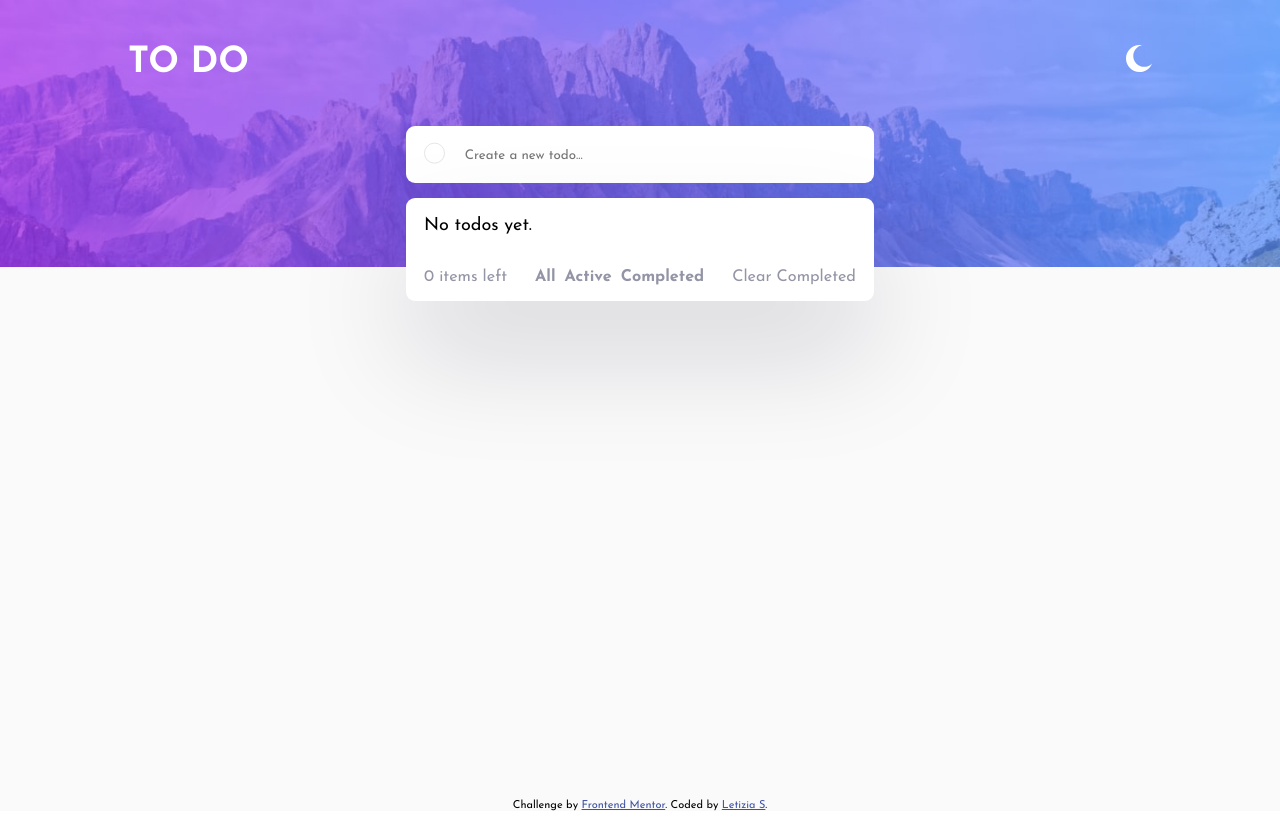
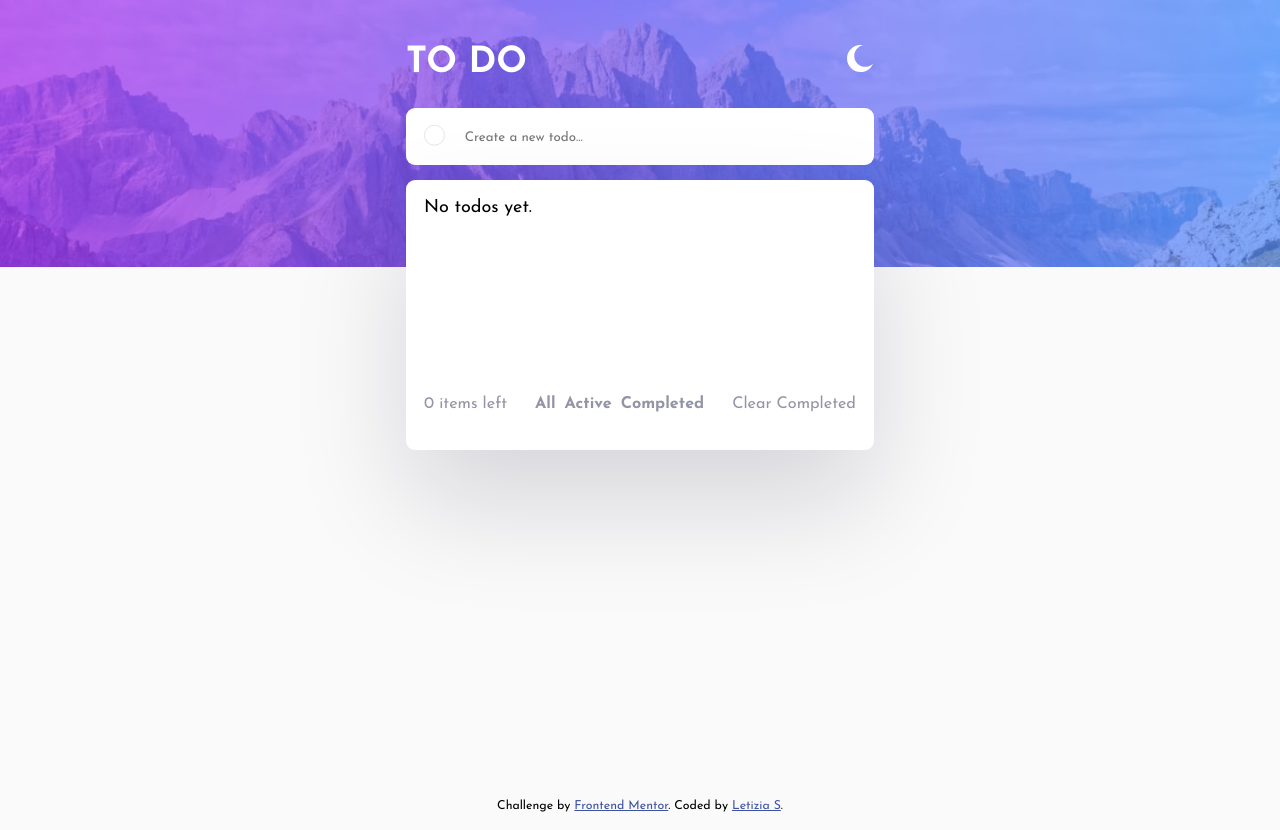
Before and after one commit to letizia-sorrentino/todo-app, a React (Vite) app: page / in a window 1280 px wide. Built offline with nearby package versions, Linux system fonts and the light colour scheme.

Commit message:
updated header styles

```diff
--- a/src/components/Header.tsx
+++ b/src/components/Header.tsx
@@ -14,6 +14,18 @@ const Header = () => {
 
   return (
     <>
+      <div className="headerContainer">
+        <h1 className="appTitle">TO DO</h1>
+        <img
+          onClick={() => {
+            dispatch(toggleTheme());
+          }}
+          className="iconMode"
+          src={isDarkTheme ? iconSun : iconMoon}
+          alt="icon-mode"
+        />
+
+      </div>
       <img
         className="headerImage"
         src={isDarkTheme ? mobileDark : mobileLight}
@@ -24,17 +36,6 @@ const Header = () => {
         src={isDarkTheme ? desktopDark : desktopLight}
         alt="desktop-background"
       />
-      <div className="headerContainer">
-        <h1 className="appTitle">TO DO</h1>
-        <img
-          onClick={() => {
-            dispatch(toggleTheme());
-          }}
-          className="iconMode"
-          src={isDarkTheme ? iconSun : iconMoon}
-          alt="icon-mode"
-        />
-      </div>
     </>
   );
 };
--- a/src/components/TodosCounter.tsx
+++ b/src/components/TodosCounter.tsx
@@ -19,7 +19,7 @@ const TodosCounter = () => {
   return (
     <>
       <div className="todosCounter">
-        <p className="counter"> {total} items left </p>
+        <button className="counter"> {total} items left </button>
         <FilterButtons />
         <button className="clearButton" onClick={() => clearCompleted()}>
           Clear Completed
--- a/src/components/TodosList.tsx
+++ b/src/components/TodosList.tsx
@@ -62,7 +62,7 @@ const TodosList = () => {
           </ul>
         ))
       ) : (
-        <p>No todos yet.</p>
+        <p className="emptyTodos">No todos yet.</p>
       )}
     </>
   );
--- a/src/styles/AddTodoForm.css
+++ b/src/styles/AddTodoForm.css
@@ -1,30 +1,26 @@
-/* Light theme colours */
-.lightTheme .todoFormContainer {
-    background-color: hsl(0, 0%, 100%);
+/* General styles */
+.todoFormContainer {
     border-radius: 0.5rem;
     padding: 1rem;
     margin: 0 2rem;
     position: absolute;
-    top: 7rem;
+    top: 6rem;
     width: 80vw;
     display: flex;
     gap: 1rem;
 }
 
-.lightTheme .todoForm {
+.todoForm {
     outline: none;
     border: none;
-    background-color: hsl(0, 0%, 100%);
-
 }
 
-.lightTheme input::placeholder {
+input::placeholder {
     font-family: 'Josefin Sans', sans-serif;
 }
 
-.lightTheme .checkbox {
+.checkbox {
     appearance: none;
-    background-color: hsl(0, 0%, 100%);
     border: 0.1rem solid hsl(0, 0%, 90%);
     margin: 0;
     font: inherit;
@@ -34,40 +30,31 @@
     transform: translateY(-0.075em);
 }
 
+/* Light theme colours */
+.lightTheme .todoFormContainer {
+    background-color: hsl(0, 0%, 100%);
+}
+
+.lightTheme .todoForm {
+    background-color: hsl(0, 0%, 100%);
+}
+
+.lightTheme .checkbox {
+    background-color: hsl(0, 0%, 100%);
+}
+
 
 /* Dark theme colours */
 .darkTheme .todoFormContainer {
     background-color: hsl(235, 24%, 19%);
-    border-radius: 0.5rem;
-    padding: 1rem;
-    margin: 0 2rem;
-    position: absolute;
-    top: 7rem;
-    width: 80vw;
-    display: flex;
-    gap: 1rem;
 }
 
 .darkTheme .todoForm {
-    outline: none;
-    border: none;
     background-color: hsl(235, 24%, 19%);
 }
 
-.darkTheme input::placeholder {
-    font-family: 'Josefin Sans', sans-serif;
-}
-
 .darkTheme .checkbox {
-    appearance: none;
     background-color: hsl(235, 24%, 19%);
-    border: 0.1rem solid hsl(0, 0%, 90%);
-    margin: 0;
-    font: inherit;
-    width: 1.15em;
-    height: 1.15em;
-    border-radius: 50%;
-    transform: translateY(-0.075em);
 }
 
 /* Media Queries */
--- a/src/styles/App.css
+++ b/src/styles/App.css
@@ -1,52 +1,18 @@
-/* Light theme colours */
-.lightTheme {
-  background-color: hsl(0, 0%, 98%);
-  color: hsl(0, 0%, 0%);
-}
-
-.lightTheme .AppMain {
+/* App Styles */
+.AppMain {
   display: flex;
   flex-direction: column;
   height: 100vh;
   justify-content: space-between;
   align-items: center;
-  background-color: hsl(0, 0%, 98%);
 }
 
-.lightTheme .todoContainer {
-  background-color: hsl(0, 0%, 100%);
+.todoContainer {
   border-radius: 0.5rem;
   position: absolute;
   padding: 0 1rem;
-  top: 11rem;
+  top: 10rem;
   width: 80vw;
-  box-shadow: hsla(249, 59%, 11%, 0.15) 0px 3rem 6.25rem 0px;
-}
-
-/* Dark theme colours */
-.darkTheme {
-  background-color: hsl(235, 21%, 11%);
-  color: hsl(0, 0%, 100%);
-}
-
-.darkTheme .AppMain {
-  display: flex;
-  flex-direction: column;
-  height: 100vh;
-  justify-content: space-between;
-  align-items: center;
-  background-color: hsl(235, 21%, 11%);
-
-}
-
-.darkTheme .todoContainer {
-  background-color: hsl(235, 24%, 19%);
-  border-radius: 0.5rem;
-  position: absolute;
-  padding: 0 1rem;
-  top: 11rem;
-  width: 80vw;
-
 }
 
 button {
@@ -59,12 +25,43 @@ button {
   outline: inherit;
 }
 
+/* Light theme colours */
+.lightTheme {
+  background-color: hsl(0, 0%, 98%);
+  color: hsl(0, 0%, 0%);
+}
+
+.lightTheme .AppMain {
+  background-color: hsl(0, 0%, 98%);
+}
+
+.lightTheme .todoContainer {
+  background-color: hsl(0, 0%, 100%);
+  box-shadow: hsla(249, 59%, 11%, 0.15) 0px 3rem 6.25rem 0px;
+}
+
+/* Dark theme colours */
+.darkTheme {
+  background-color: hsl(235, 21%, 11%);
+  color: hsl(0, 0%, 100%);
+}
+
+.darkTheme .AppMain {
+  background-color: hsl(235, 21%, 11%);
+
+}
+
+.darkTheme .todoContainer {
+  background-color: hsl(235, 24%, 19%);
+}
+
+
 /* Media Queries */
 
 /* Tablet */
 @media (min-width:600px) {
   .todoContainer {
-    top: 20rem;
+    min-height: 15rem;
   }
 }
 
--- a/src/styles/FilterButtons.css
+++ b/src/styles/FilterButtons.css
@@ -1,8 +1,9 @@
 /* Light theme colours */
 .todosMenu {
     position: absolute;
-    top: 10rem;
+    top: 100%;
     left: 0;
+    margin-top: 1rem;
     width: 90%;
     border-radius: 0.5rem;
     display: flex;
@@ -30,8 +31,6 @@
 }
 
 
-
-
 /* Media Queries */
 @media (min-width: 600px) {
     .todosMenu {
@@ -42,5 +41,6 @@
         padding: 0;
         width: 50%;
         border-radius: inherit;
+        margin-top: 0;
     }
 }
--- a/src/styles/Footer.css
+++ b/src/styles/Footer.css
@@ -1,6 +1,7 @@
 .attribution {
-    font-size: 11px;
+    font-size: 0.6875rem;
     text-align: center;
+    padding-bottom: 1rem;
 }
 
 .attribution a {
--- a/src/styles/Header.css
+++ b/src/styles/Header.css
@@ -1,6 +1,5 @@
 .headerImage {
   width: 100%;
-  position: relative;
 }
 
 .headerImageDesktop {
@@ -8,38 +7,45 @@
 }
 
 .headerContainer {
+  position: absolute;
+  width: 85%;
+  top: 2.5rem;
   display: flex;
-  position: absolute;
-  width: 80vw;
-  top: 2.5rem;
   justify-content: space-between;
+
+}
+
+.appTitle {
+  color: hsl(0, 0%, 100%);
+  margin-top: 0;
+  font-size: 2rem;
 }
 
 .iconMode {
   height: 1.5rem;
   width: 1.5rem;
-  position: absolute;
-  left: 78vw;
 }
 
 
-.appTitle {
-  position: absolute;
-  color: hsl(0, 0%, 100%);
-  margin-top: 0;
-  font-size: 2rem;
+
+/* Media Queries */
+@media (min-width:600px) {
+  .headerContainer {
+    max-width: 24rem;
+  }
 }
 
-
-/* Desktop */
 @media (min-width:960px) {
   .headerImage {
     display: none;
   }
 
+  .headerContainer {
+    max-width: 26rem;
+  }
+
   .headerImageDesktop {
     display: block;
     width: 100%;
-    position: relative;
   }
 }
--- a/src/styles/TodosCounter.css
+++ b/src/styles/TodosCounter.css
@@ -1,17 +1,25 @@
-.lightTheme .todosCounter {
+/* General Styles */
+.todosCounter {
     display: flex;
     justify-content: space-between;
     align-items: center;
     color: hsl(236, 9%, 61%);
     font-size: 0.9rem;
+}
+
+/* Light theme colours */
+.lightTheme .todosCounter {
     background-color: hsl(0, 0%, 100%);
 }
 
+/* Dark theme colours */
 .darkTheme .todosCounter {
-    display: flex;
-    justify-content: space-between;
-    align-items: center;
-    color: hsl(236, 9%, 61%);
     background-color: hsl(235, 24%, 19%);
-    font-size: 0.9rem;
 }
+
+/* Media Queries */
+@media (min-width:600px) {
+    .todosCounter {
+      align-items: flex-end;
+    }
+  }
--- a/src/styles/TodosList.css
+++ b/src/styles/TodosList.css
@@ -1,14 +1,13 @@
-/* Light theme colours */
-.lightTheme .todoList {
+/* General Styles */
+.todoList {
     list-style-type: none;
     padding: 0;
 }
 
-.lightTheme .todoItem {
+.todoItem {
     display: grid;
     grid-template-columns: 2rem 1fr 1fr;
     justify-items: start;
-    border-bottom: 0.1rem solid hsl(0, 0%, 98%);
     padding: 0.5rem 0;
     cursor: pointer;
 }
@@ -17,10 +16,8 @@ input[type="checkbox" i] {
     appearance: none;
 }
 
-.lightTheme .undone {
+.undone {
     appearance: none;
-    background-color: hsl(0, 0%, 100%);
-    border: 0.1rem solid hsl(0, 0%, 90%);
     margin: 0;
     font: inherit;
     width: 1.15em;
@@ -30,7 +27,7 @@ input[type="checkbox" i] {
     cursor: pointer;
 }
 
-.lightTheme .done {
+.done {
     margin: 0;
     font: inherit;
     width: 1.15em;
@@ -42,69 +39,48 @@ input[type="checkbox" i] {
     background-position: center;
 }
 
+.textStriked {
+    text-decoration: line-through;
+    color: hsl(233, 11%, 84%);
+}
+
+.iconCross {
+    justify-self: flex-end;
+}
+
+/* Light theme colours */
+.lightTheme .todoItem {
+    border-bottom: 0.1rem solid hsl(0, 0%, 98%);
+}
+
+.lightTheme .undone {
+    background-color: hsl(0, 0%, 100%);
+    border: 0.1rem solid hsl(0, 0%, 90%);
+}
+
 .lightTheme .textStriked {
     text-decoration: line-through;
     color: hsl(233, 11%, 84%);
 }
 
-.lightTheme .iconCross {
-    justify-self: flex-end;
-}
-
 /* Dark theme colours */
-.darkTheme .todoList {
-    list-style-type: none;
-    padding: 0;
-}
-
 .darkTheme .todoItem {
-    display: grid;
-    grid-template-columns: 2rem 1fr 1fr;
-    justify-items: start;
     border-bottom: 0.05rem solid hsl(233, 11%, 84%);
-    padding: 0.5rem 0 1rem 0;
-    cursor: pointer;
 }
 
 .darkTheme .undone {
-    appearance: none;
     background-color: hsl(235, 24%, 19%);
     border: 0.1rem solid hsl(0, 0%, 90%);
-    margin: 0;
-    font: inherit;
-    width: 1.15em;
-    height: 1.15em;
-    border-radius: 50%;
-    transform: translateY(-0.075em);
-    cursor: pointer;
 }
-
-.darkTheme .done {
-    margin: 0;
-    font: inherit;
-    width: 1.15em;
-    height: 1.15em;
-    border-radius: 50%;
-    transform: translateY(-0.075em);
-    background-image: url(src/assets/icon-check.svg), linear-gradient(hsl(192, 100%, 67%), hsl(280, 87%, 65%));
-    background-repeat: no-repeat;
-    background-position: center;
-
-}
-
-.darkTheme .textStriked {
-    text-decoration: line-through;
-    color: hsl(233, 11%, 84%);
-}
-
-.darkTheme .iconCross {
-    justify-self: flex-end;
-}
-
 
 /* Media Queries */
 @media (min-width:600px) {
+
     .todoContainer {
         max-width: 24rem;
     }
+
+    .emptyTodos {
+        height: 10rem;
+    }
 }
```
